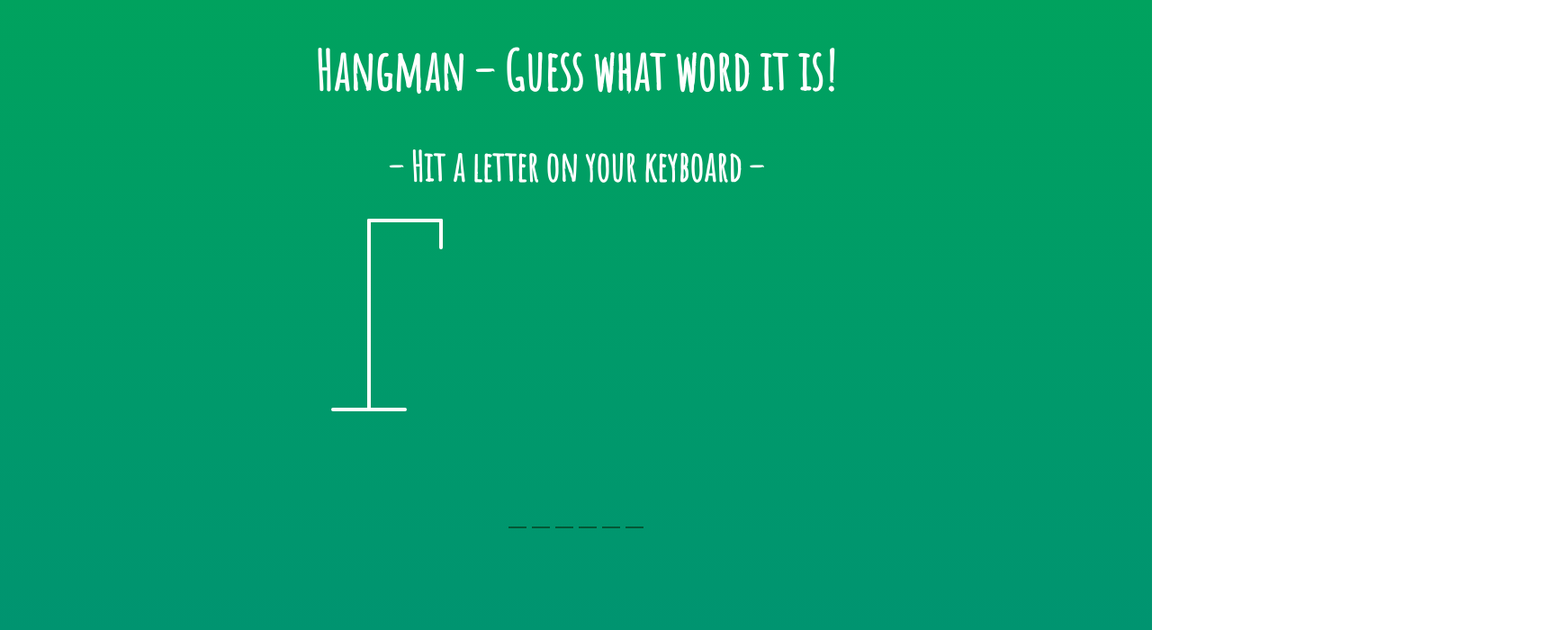
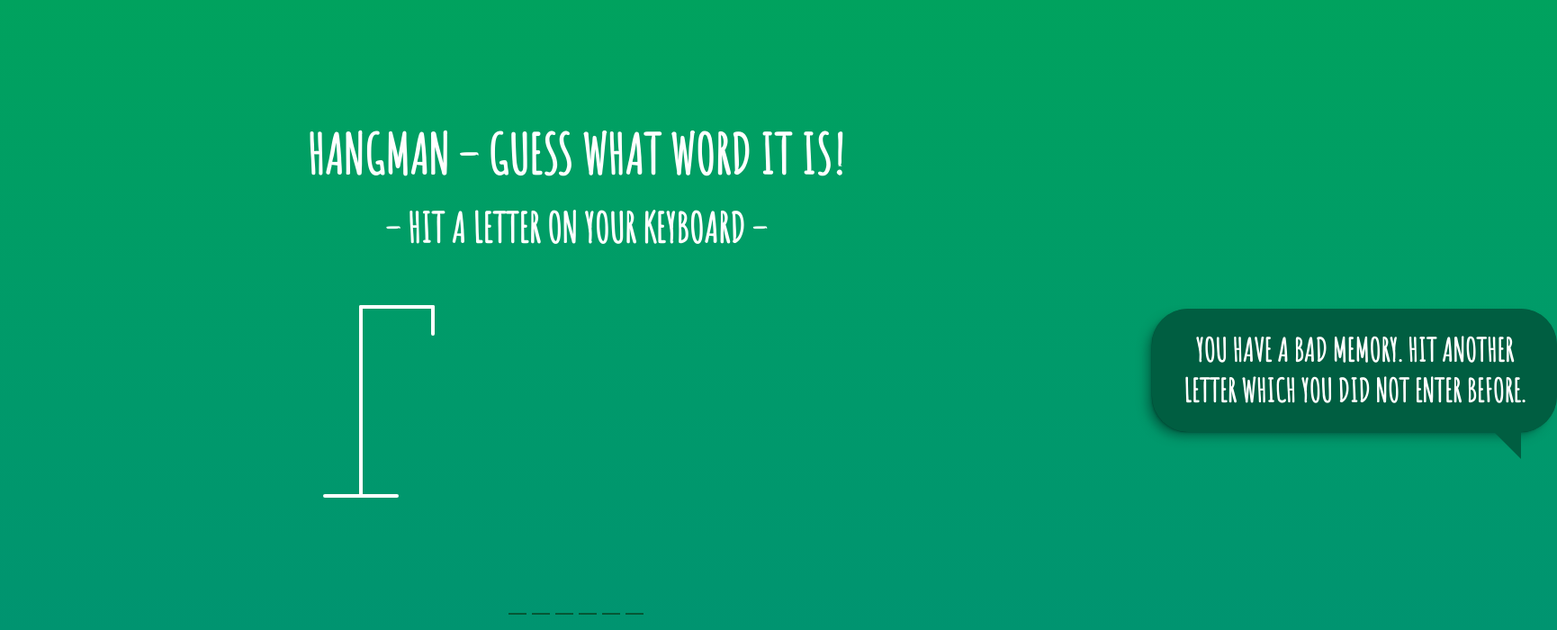
Before and after one commit to ikarustee/hangman-react, a React (Create React App) app: page / in a window 1280 px wide. Shown: the top 700 px of the page at 90% size, 1730 px wide, since content can reach past the window. Built offline with nearby package versions, Linux system fonts and the light colour scheme.

Commit message:
Style changes of popup and alert

```diff
--- a/src/App.css
+++ b/src/App.css
@@ -1,15 +1,17 @@
 @import url('https://fonts.googleapis.com/css2?family=Amatic+SC&display=swap');
 :root {
-  --shadow-color: 155deg 100% 17%;
+  --shadow-color: 163deg 100% 13%;
+  --shadow-elevation-medium:
+    -0.3px 0.3px 0.5px hsl(var(--shadow-color) / 0.6),
+    -1.9px 1.8px 2.9px -1.2px hsl(var(--shadow-color) / 0.6),
+    -7.4px 6.9px 11.4px -2.5px hsl(var(--shadow-color) / 0.6);
   --shadow-elevation-high:
-  0px 0.3px 0.3px hsl(var(--shadow-color) / 0.34),
-  0px 1.9px 2.1px -0.4px hsl(var(--shadow-color) / 0.34),
-  -0.1px 3.6px 4.1px -0.7px hsl(var(--shadow-color) / 0.34),
-  -0.1px 5.9px 6.6px -1.1px hsl(var(--shadow-color) / 0.34),
-  -0.2px 9.4px 10.6px -1.4px hsl(var(--shadow-color) / 0.34),
-  -0.3px 14.8px 16.7px -1.8px hsl(var(--shadow-color) / 0.34),
-  -0.5px 22.4px 25.2px -2.1px hsl(var(--shadow-color) / 0.34),
-  -0.7px 33.1px 37.2px -2.5px hsl(var(--shadow-color) / 0.34);
+    -0.3px 0.3px 0.5px hsl(var(--shadow-color) / 0.55),
+    -3.1px 2.9px 4.8px -0.5px hsl(var(--shadow-color) / 0.55),
+    -6.6px 6.1px 10.1px -1px hsl(var(--shadow-color) / 0.55),
+    -12.7px 11.9px 19.6px -1.5px hsl(var(--shadow-color) / 0.55),
+    -23.5px 21.9px 36.1px -2px hsl(var(--shadow-color) / 0.55),
+    -40.8px 38.1px 62.8px -2.5px hsl(var(--shadow-color) / 0.55);
 }
 body {
   background-image: linear-gradient(
@@ -25,12 +27,18 @@ body {
   font-family: 'Amatic SC', cursive;
   font-size: 20px;
   min-height: 100vh;
-  overflow-y: hidden;
+  overflow: hidden;
+  display: flex;
+  justify-content: center;
+  align-items: center;
 }
 h1 {font-size:3em}
 h2 {font-size:2.25em}
 h3 {font-size:1.75em}
-h2, h3 {margin:0.25em 0;}
+h1, h2, h3 {
+  margin:0.25em 0;
+  text-transform: uppercase;
+}
 #root {
   display: flex;
   justify-content: center;
@@ -48,6 +56,7 @@ line {
   stroke-width: 4px;
 }
 .header {
+  margin-bottom: 2em;
   text-align: center;
 }
 .game {
@@ -107,32 +116,47 @@ input.letterinput {
 }
 
 .popup {
-  background-color: #03312777;
-  border-radius: 40px 40px 40px 0 ;
+  background-color: #005e41;
+  border-radius: 40px;
   padding: 15px 20px;
   position: absolute;
-  bottom: -190px;
   transition: transform 0.3s ease-in-out;
   box-sizing: border-box;
   max-width: 450px;
   text-align: center;
+  right: -450px;
+  bottom: 320px;
+  box-shadow: var(--shadow-elevation-medium);
 }
-
+.popup::before {
+  content: '';
+  display: block;
+  width: 20px;
+  height: 40px;
+  position: absolute;
+  right: 40px;
+  bottom: -30px;
+  width: 0;
+  height: 0;
+  border-style: solid;
+  border-width: 30px 0 0 30px;
+  border-color: #005e41 transparent transparent transparent;
+}
 .popup p {
   margin: 0;
 }
 
 .popup.show {
-  transform: translateY(-140%);
+  transform: translateX(-150%);
 }
 
 .alert {
   justify-content: center;
   position: absolute;
   background-color: rgba(255, 255, 255, 0.808);
-  color:#009272;
+  color:#353b3a;
   padding: 6em 4em;
-  border-radius: 4px;
+  border-radius: 30px;
   text-align: center;
   box-shadow: var(--shadow-elevation-high);
   width:300px;
```
Lines whose indentation alone changed are shown as unchanged.
